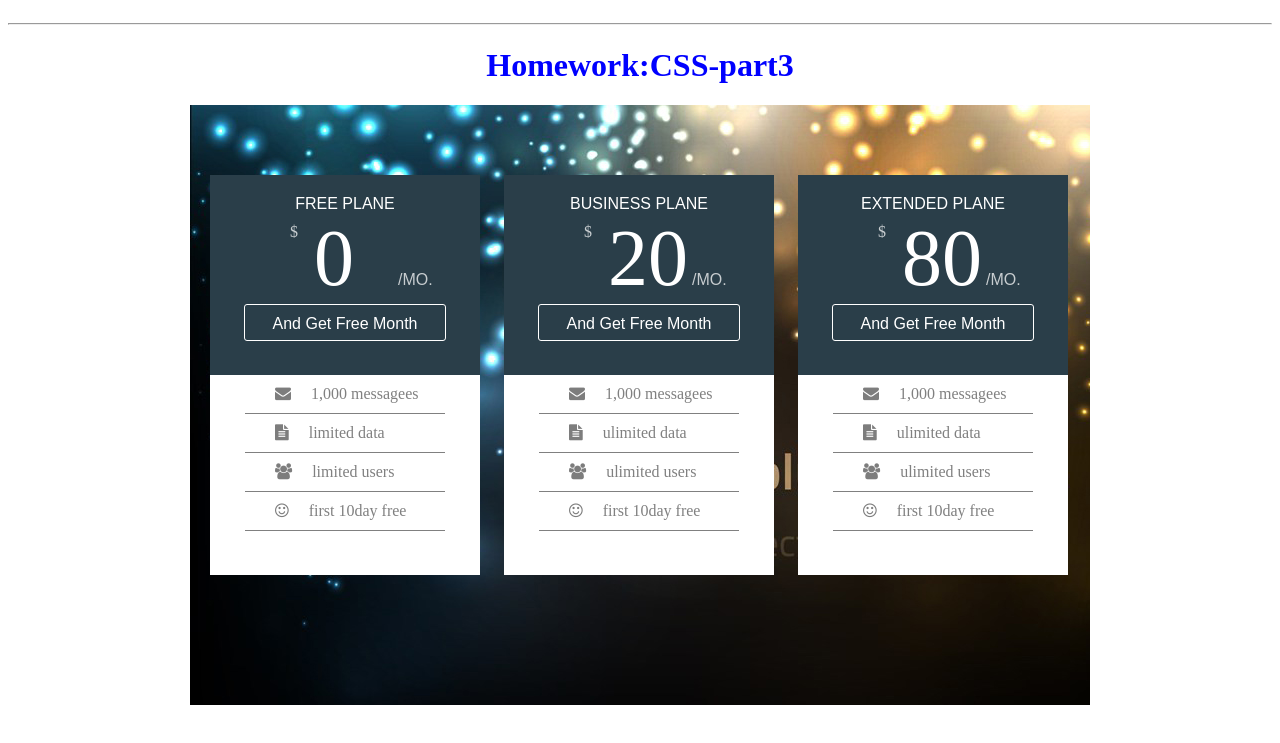
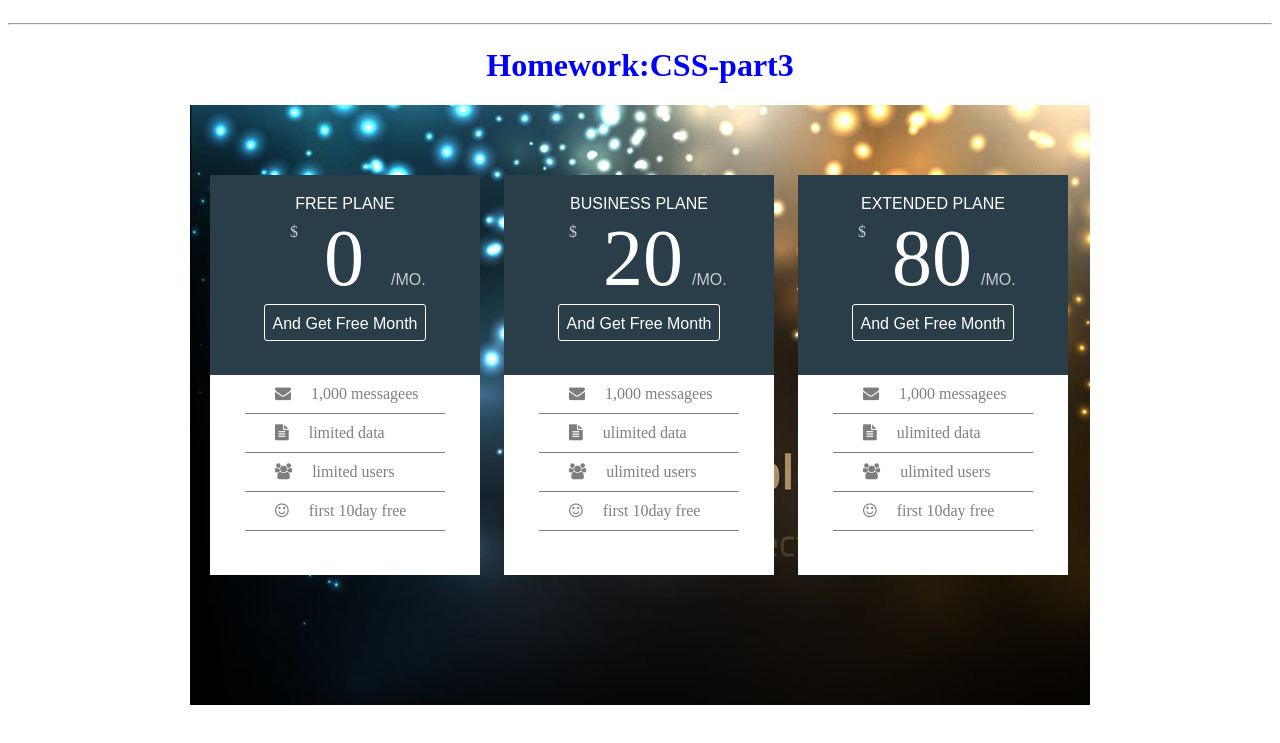
Before and after one commit to JessicaChensky21/hw3, a plain HTML site: page index.html in a window 1280 px wide. Shown: the part 1242-1985 px from the top of the page. Drawn offline with Linux system fonts and the light colour scheme.

Commit message:
Add files via upload
hw3-v1

```diff
--- a/index.html
+++ b/index.html
@@ -43,7 +43,7 @@
                 <div class="F">
                     <div class="money">$</div>
                     <div class="number">0</div>
-                    <div class="number1">/MO.</div>
+                    <div class="number1" style="margin-left:13px">/MO.</div>
                 </div>
 
 
@@ -67,7 +67,7 @@
         <div class="col">
             <div class="inner box">
                 <div class="title">BUSINESS PLANE</div>
-                <div class="F">
+                <div class="F" style="margin-left:65px">
                     <div class="money">$</div>
                     <div class="number">20</div>
                     <div class="number1">/MO.</div>
@@ -94,8 +94,8 @@
                 <div class="title">EXTENDED PLANE</div>
 
 
-                <div class="F">
-                    <div class="money">$</div>
+                <div class="F" style="margin-left:60px">
+                    <div class="money" >$</div>
                     <div class="number">80</div>
                     <div class="number1">/MO.</div>
                 </div>
--- a/style.css
+++ b/style.css
@@ -92,7 +92,7 @@ div.solid {
     color: white;
     font-family: arial;
     border-radius: 3px;
-    width: 200px;
+    width: 160px;
     border: 1px solid white;
     margin: auto;
     height: 25px;
@@ -113,7 +113,7 @@ div.solid {
     display: inline-block;
     font-family: arial;
     margin-top: 10px;
-    margin-left: 30px;
+    margin-left: 35px;
 }
 
 div.number {
@@ -121,6 +121,7 @@ div.number {
     font-size: 80px;
     display: inline-block;
     width: 50px;
+    margin-left: 10px;
 }
 
 .inner {
```
